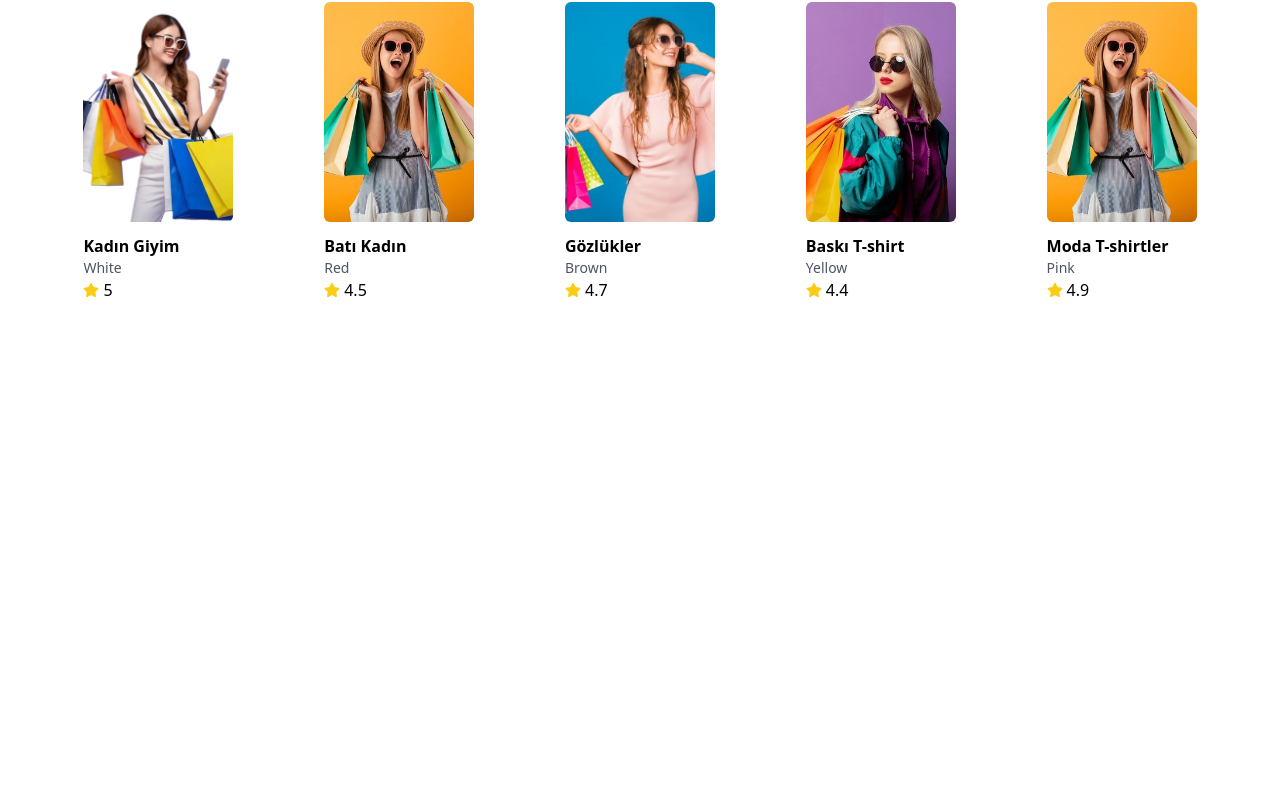
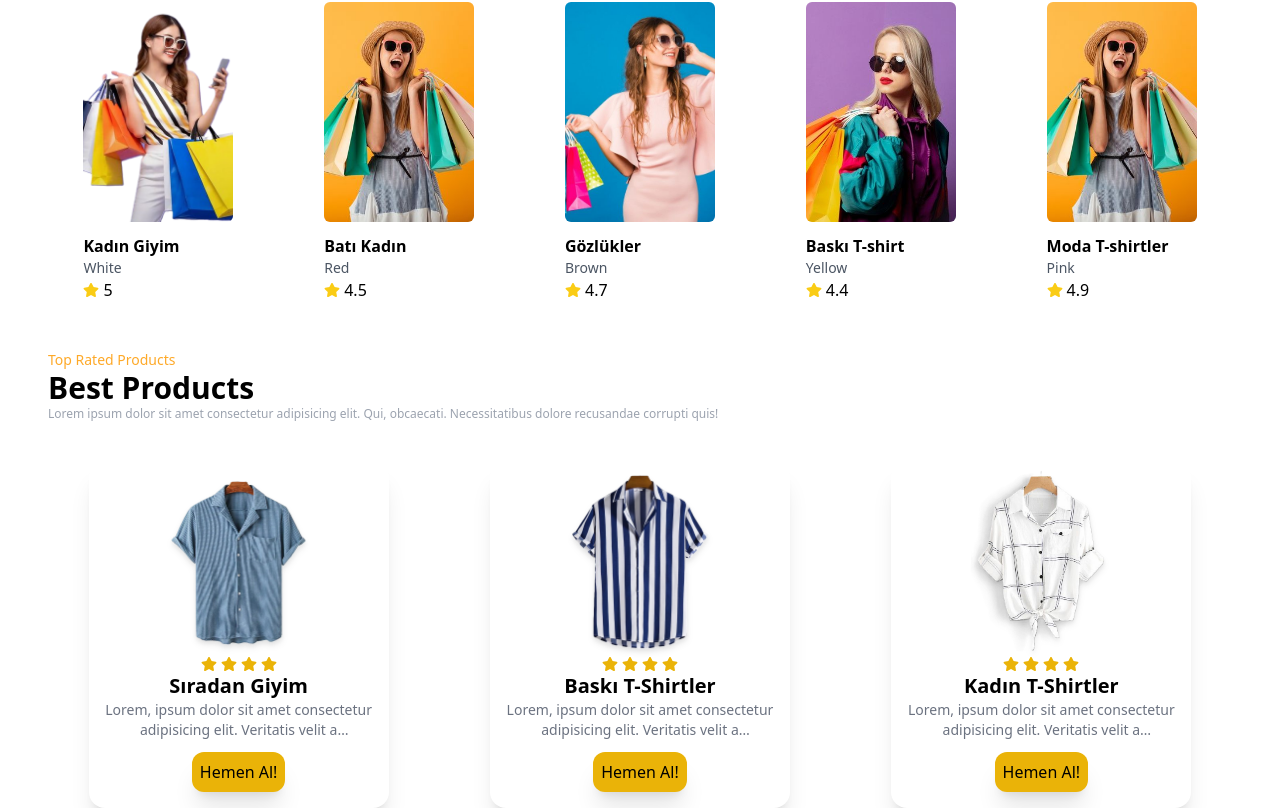
Before and after one commit to tutusjr/Ecommerce-Website, a React (Vite) app: page / in a window 1280 px wide. Shown: the part 3464-4272 px from the top of the page. Before the commit the page ends 3814 px from the top, so only its background shows below. Built offline with nearby package versions, Linux system fonts and the light colour scheme; the HTML template or start-up script is replaced by a standard one.

Commit message:
products page

```diff
--- a/src/App.jsx
+++ b/src/App.jsx
@@ -4,6 +4,7 @@ import Products from "./components/Products/Products";
 import AOS from "aos";
 import { useEffect } from "react";
 import "aos/dist/aos.css";
+import TopProducts from "./components/TopProducts/TopProducts";
 
 export default function App() {
 
@@ -21,6 +22,7 @@ export default function App() {
       <Navbar />
       <Hero />
       <Products />
+      <TopProducts />
     </div>
   )
 }
--- /dev/null
+++ b/src/components/TopProducts/TopProducts.jsx
@@ -0,0 +1,53 @@
+import { FaStar } from "react-icons/fa";
+import ProductsData from "../../components/TopProductsData";
+
+export default function TopProducts() {
+  return (
+    <section>
+      <div className="container">
+        {/* header */}
+        <div className="text-left mb-10">
+          <p data-aos="fade-up" className="text-sm text-primary">
+            Top Rated Products
+          </p>
+          <h1 data-aos="fade-up" className="text-3xl font-bold">
+            Best Products
+          </h1>
+          <p data-aos="fade-up" className="text-xs text-gray-400">
+            Lorem ipsum dolor sit amet consectetur adipisicing elit. Qui,
+            obcaecati. Necessitatibus dolore recusandae corrupti quis!
+          </p>
+        </div>
+        {/* body */}
+        <div className="grid grid-cols-1 sm:grid-cols-2 md:grid-cols-3 gap-20 md:gap-5 place-items-center">
+          {ProductsData.map((data) => (
+            <div
+              className="rounded-2xl bg-white dark:bg-gray-800 hover:bg-black/80 dark:hover:bg-primary   relative shadow-xl duration-300 group max-w-[300px]"
+              key={data.id}
+            >
+              {/* images */}
+              <div className="mt-2 h-[170px]">
+                <img className="max-w-[140px] block mx-auto group-hover:scale-105 duration-300 drop-shadow-md" src={data.img} alt="" />
+              </div>
+              {/* details */}
+              <div className="p-4 text-center">
+                {/* star rating */}
+                <div className="w-full flex items-center justify-center gap-1">
+                  <FaStar className="text-yellow-500 dark:group-hover:text-yellow-800 duration-300" />
+                  <FaStar className="text-yellow-500 dark:group-hover:text-yellow-800 duration-300" />
+                  <FaStar className="text-yellow-500 dark:group-hover:text-yellow-800 duration-300" />
+                  <FaStar className="text-yellow-500 dark:group-hover:text-yellow-800 duration-300" />
+                </div>
+                <h1 className="text-xl font-bold dark:text-white group-hover:text-white duration-300 dark:group-hover:text-black">{data.title}</h1>
+                <p className="text-gray-500 dark:text-gray-300 dark:group-hover:text-black group-hover:text-white duration-300 text-sm line-clamp-2">{data.description}</p>
+                <button className=" bg-yellow-500 dark:bg-yellow-200 shadow-xl rounded-xl p-2 mt-3 duration-300 font-medium group-hover:text-gray-800 transform active:scale-95 dark:group-hover:bg-gray-800 dark:group-hover:text-white">
+                   Hemen Al!
+                </button>
+              </div>
+            </div>
+          ))}
+        </div>
+      </div>
+    </section>
+  );
+}
--- /dev/null
+++ b/src/components/TopProductsData.js
@@ -0,0 +1,25 @@
+import Img1 from "../assets/shirt/shirt.png"
+import Img2 from "../assets/shirt/shirt2.png"
+import Img3 from "../assets/shirt/shirt3.png"
+const TopProductsData = [
+    {
+        id: 1,
+        img:Img1,
+        title: "Sıradan Giyim",
+        description: "Lorem, ipsum dolor sit amet consectetur adipisicing elit. Veritatis velit a asperiores officia, voluptatem cum aperiam assumenda iusto iste nulla!",
+    },
+    {
+        id: 2,
+        img:Img2,
+        title: "Baskı T-Shirtler",
+        description: "Lorem, ipsum dolor sit amet consectetur adipisicing elit. Veritatis velit a asperiores officia, voluptatem cum aperiam assumenda iusto iste nulla!",
+    },
+    {
+        id: 3,
+        img:Img3,
+        title: "Kadın T-Shirtler",
+        description: "Lorem, ipsum dolor sit amet consectetur adipisicing elit. Veritatis velit a asperiores officia, voluptatem cum aperiam assumenda iusto iste nulla!",
+    }
+]
+
+export default TopProductsData
```
Also changed, not shown: src/index.css (line endings or trailing spaces).
